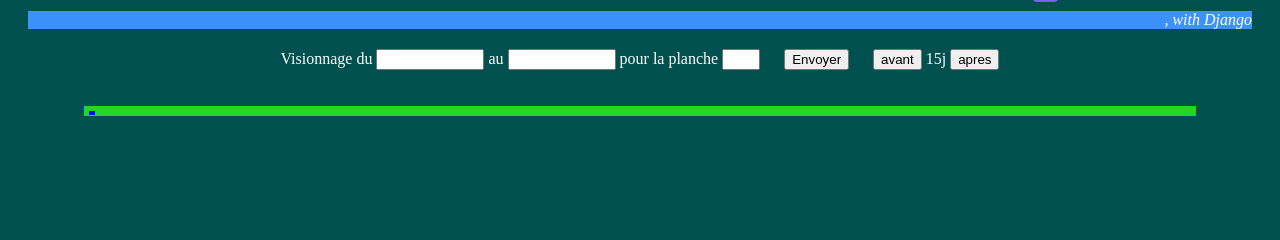
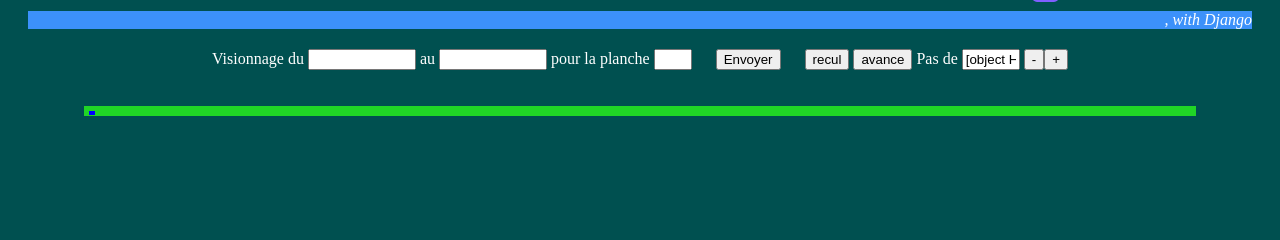
Before and after one commit to vgaz/test2, a Django app: template main/templates/main/chrono_planche.html in a window 1280 px wide. Shown: the part 92-332 px from the top of the page. Run offline with Django 3.2, Linux system fonts and the light colour scheme; the template is opened without the code that fills it, so the values that code supplies are empty; some libraries are stand-ins or nearby versions.

Commit message:
chrono view , gestion du pas de decalage avant-arrriere reglable

```diff
--- a/main/templates/main/chrono_planche.html
+++ b/main/templates/main/chrono_planche.html
@@ -40,6 +40,9 @@
 
 function    init()
     {
+    decalage_j = {{decalage_j|safe}}
+    changelePas(0) // juste pour affichage 1 ere fois
+
     // nb px par jour en fonction des bornes , on ajoute 1 pour inclure le dernier jour plein
     pxParH = window.getComputedStyle(document.getElementById("cadre_chrono")).width.split('px')[0] / moment(date_fin_vue).diff(moment(date_debut_vue), 'hours')
 
@@ -62,7 +65,7 @@
     hBarreCeJour.style.height = window.getComputedStyle(document.getElementById("cadre_chrono")).height
     // decalage / debut
     delta = moment(date_du_jour).diff(moment(date_debut_vue), 'hours')
-    hBarreCeJour.style.marginLeft = /*(window.getComputedStyle(document.getElementById("cadre_chrono")).width.split('px')[0] */ delta * pxParH + "px"
+    hBarreCeJour.style.marginLeft = delta * pxParH + "px"
     }
 
 function  balisagePlants()
@@ -105,6 +108,14 @@
             }
         }
     }
+
+function changelePas(delta)
+{
+    decalage_j += delta
+    if (decalage_j < 1) decalage_j = 1
+    document.getElementById("decalage_j").value = decalage_j
+}
+
 </script>
 
 {% endblock %}
@@ -122,8 +133,11 @@
 Visionnage du <input style="width: 100px" type="text" name="date_debut_vue" value="{{date_debut_vue|date:'d/m/Y'}}" /> au <input style="width: 100px" type="text" name="date_fin_vue" value="{{date_fin_vue|date:'d/m/Y'}}" />
  pour la planche <input style="width: 30px" type="text" name="num_planche" value="{{planche.num}}" />
 <input style="margin-left: 20px" type="submit" value="Envoyer"/>
-<input style="margin-left: 20px" type="submit" name="delta" value="avant"/>
- 15j <input type="submit" name="delta" value="apres"/>
+<input style="margin-left: 20px" type="submit" name="direction" value="recul"/>
+<input type="submit" name="direction" value="avance"/>
+
+Pas de <input style="width: 50px" type="text" id="decalage_j" name="decalage_j" value=""/>
+<button onclick="changelePas(-1);return(false)">-</button><button onclick="changelePas(1);return(false)">+</button>
 </form>
 
 <br/><br/>
```
Also changed, not shown: main/views.py (+8 -7 lines).
